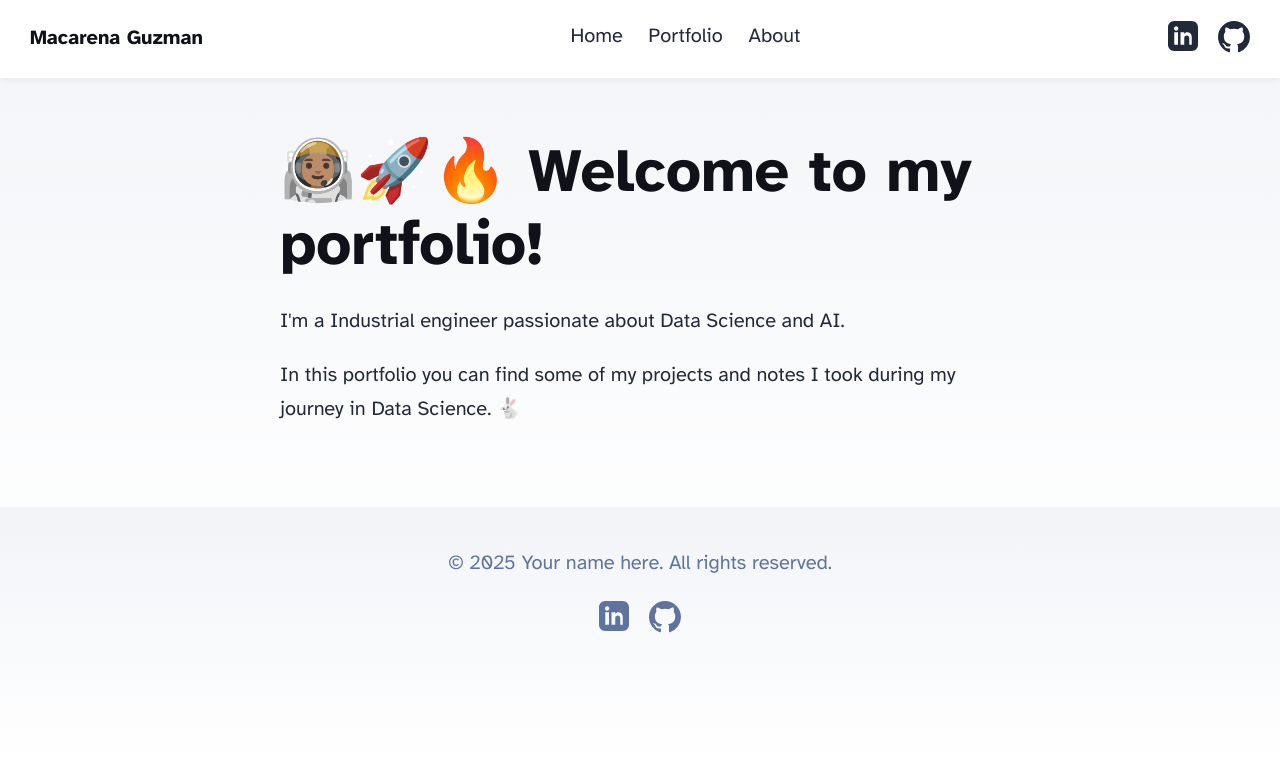
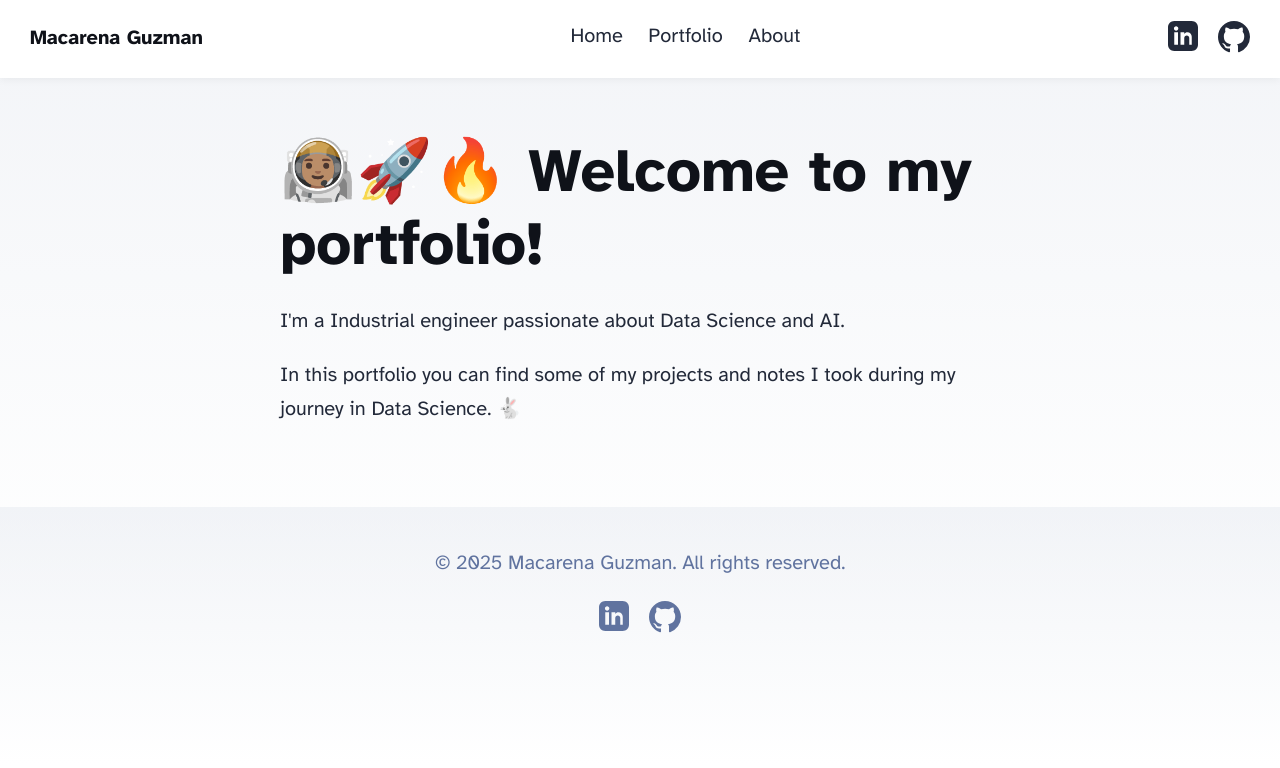
Before and after one commit to Macarena-g/newblog, an Astro site: page / in a window 1280 px wide. Built offline with nearby package versions, Linux system fonts and the light colour scheme; Astro itself is replaced by a stand-in of ours.

Commit message:
All rights reserved

```diff
--- a/src/components/Footer.astro
+++ b/src/components/Footer.astro
@@ -3,7 +3,7 @@ const today = new Date();
 ---
 
 <footer>
-	&copy; {today.getFullYear()} Your name here. All rights reserved.
+	&copy; {today.getFullYear()} Macarena Guzman. All rights reserved.
 	<div class="social-links">
 		<a href="https://www.linkedin.com/in/macarena-guzman-88139588/" target="_blank" rel="noopener noreferrer">
   				<svg xmlns="http://www.w3.org/2000/svg" width="30" height="30" fill="currentColor" viewBox="0 0 24 24">
```
